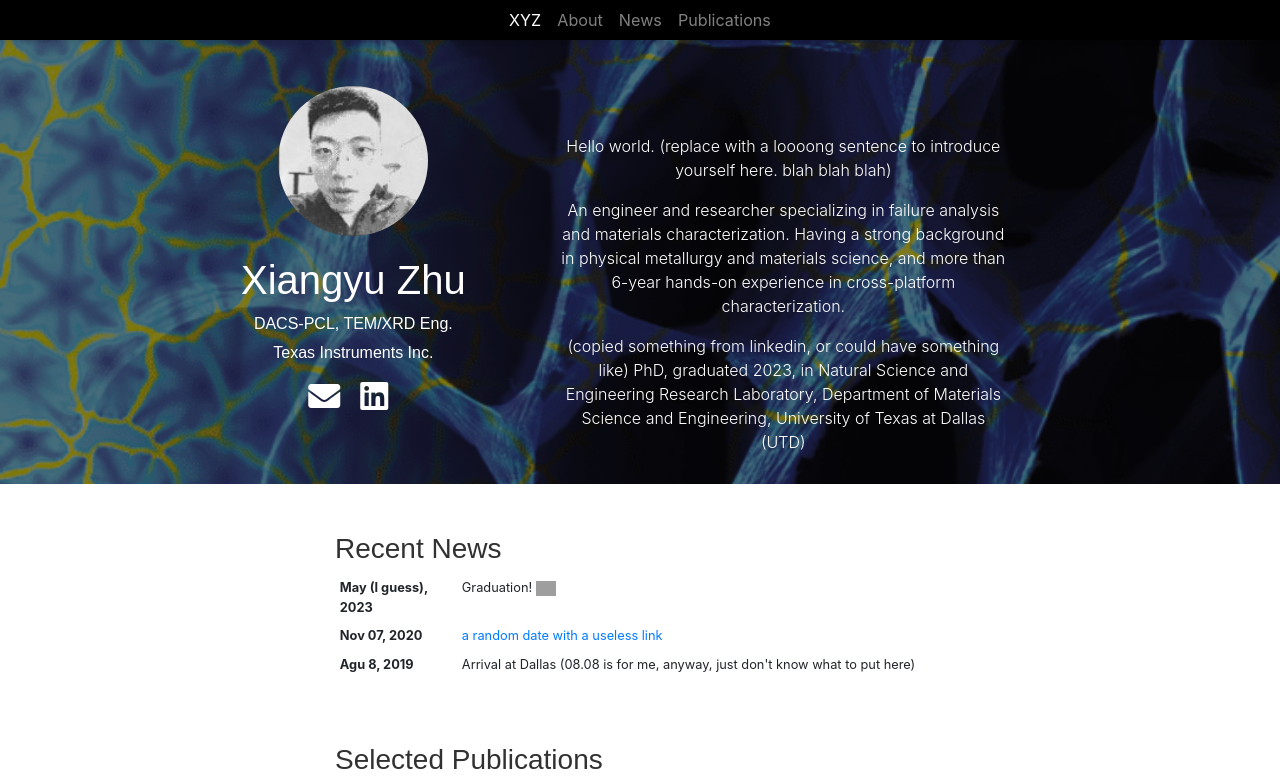
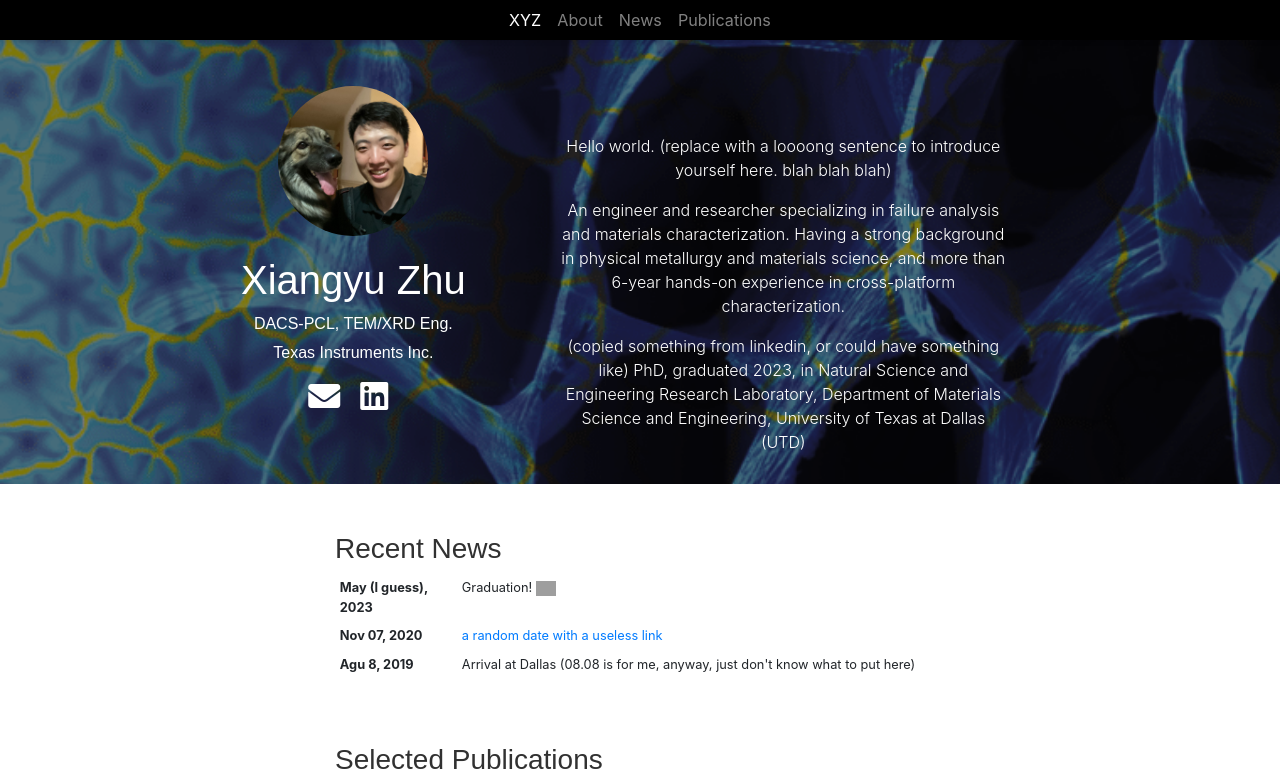
Before and after one commit to XYZ-adventure/XYZ-adventure.github.io, a plain HTML site: page index.html in a window 1280 px wide. Shown: the top 782 px of the page. Drawn offline with nearby package versions, Linux system fonts and the light colour scheme; grey boxes are pictures that could not be loaded; some icons are missing.

Commit message:
Update index.html

```diff
--- a/index.html
+++ b/index.html
@@ -72,7 +72,7 @@
                     <!-- visible geq lg -->
                     <div class="row">
                         <div class="col-4">
-                            <div class="avatar-wrapper"><img class="avatar avatar-circle" src="assets/img/avatar-google.jpeg"
+                            <div class="avatar-wrapper"><img class="avatar avatar-circle" src="assets/img/avatar.jpg"
                                     alt="XYZ" width="150" height="150"></div>
                             <div class="portrait-title">
                                 <h2>Xiangyu Zhu</h2>
@@ -112,7 +112,7 @@
                 <div class="d-block d-md-none d-lg-none d-xl-none" id="profile">
                     <!-- visible leq md -->
                     <!-- <h1>hello 2nd</h1> -->
-                    <div class="avatar-wrapper"><img class="avatar avatar-circle" src="assets/img/avatar-google.jpeg"
+                    <div class="avatar-wrapper"><img class="avatar avatar-circle" src="assets/img/avatar.jpg"
                             alt="XYZ" width="150" height="150"></div>
                     <div class="portrait-title">
                         <h2>Xiangyu Zhu</h2>
```
